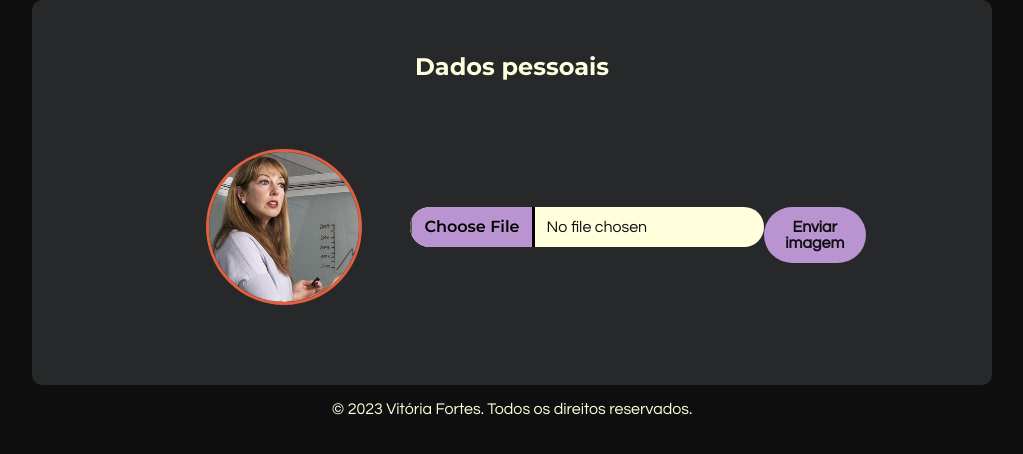
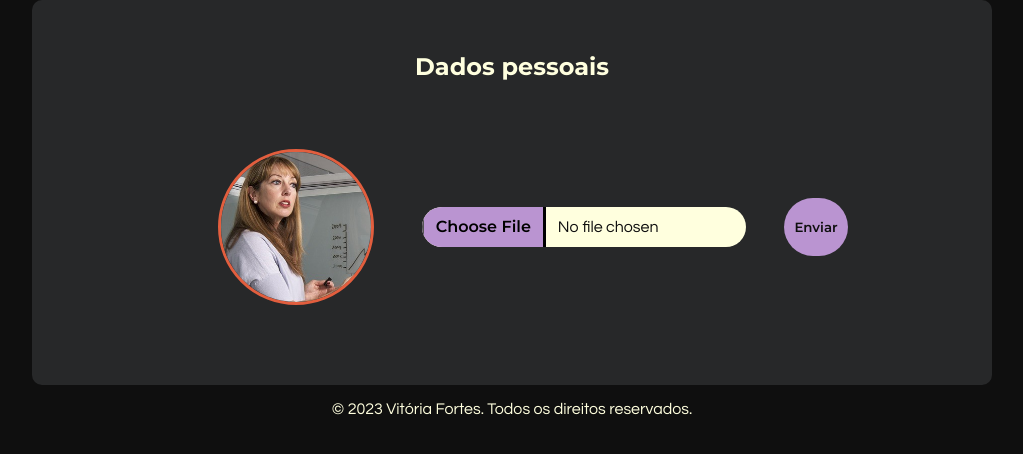
Before and after one commit to fortesvitoria/VitoSchool, a PHP site: page /texte.html in a window 1280 px wide. Shown: the part 50-504 px from the top of the page, without its empty margins (128-1151 px from the left). Run offline with PHP 8.4, Linux system fonts and the light colour scheme.

Commit message:
ajustando editar perfil

```diff
--- a/assets/css/editar-perfil.css
+++ b/assets/css/editar-perfil.css
@@ -1,8 +1,14 @@
+/* CSS editarPerfil.php. Obs o modo principal é o escuro */
+
+.btn-upload {
+
+}
  .div-envia-img {
     display: flex;
  }
 
  .form-control {
+    margin-right: 2em;
     width: 100%;
     font-size: 1rem;
     color: var(--preto);
@@ -22,6 +28,6 @@
   }
 
   .form-control::file-selector-button {
-    margin: -1.1rem -0.75rem;
+    margin: -2rem -0.75rem;
     -webkit-margin-end: 0.75rem;
   }
--- a/assets/css/style.css
+++ b/assets/css/style.css
@@ -67,7 +67,7 @@ button a {
     color: var(--preto);
 }
 
-button, .btn-upload {
+button {
     border-radius: 100px!important;
     color: var(--preto);
     padding: 0.3em 0.5em;
@@ -81,7 +81,7 @@ button, .btn-upload {
 
 
 
-button:hover, .btn-upload:hover {
+button:hover {
     background-color: var(--amarelo)!important;
 }
 
--- a/texte.html
+++ b/texte.html
@@ -46,7 +46,7 @@
                 </div>
                 <div class="div-envia-img">
                     <input type="file" class="form-control" id="inputGroupFile02">
-                    <label class="btn-upload" for="inputGroupFile02">Enviar imagem</label>
+                    <button><label class="btn-upload" for="inputGroupFile02">Enviar</label></button>
                   </div>
 
             </div>
```
Also changed, not shown: home.php (+9 -16 lines).
